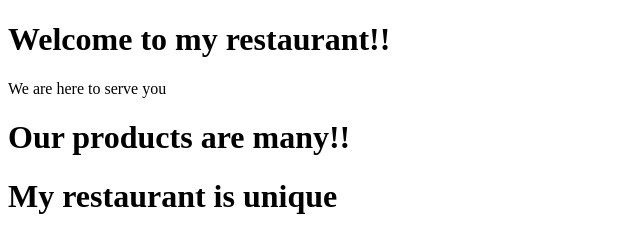
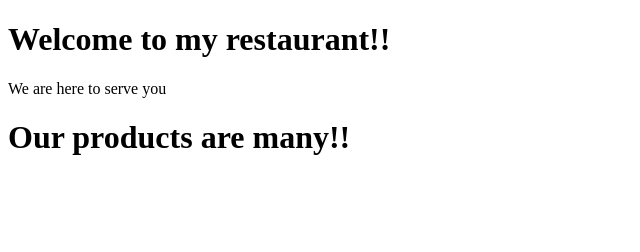
Before and after one commit to Mutoni20/intro-to-software, a plain HTML site: page index.html in a window 1280 px wide. Shown: the whole page, without its empty margins (0-640 px from the left). Drawn offline with Linux system fonts and the light colour scheme.

Commit message:
modify index page

```diff
--- a/index.html
+++ b/index.html
@@ -8,6 +8,5 @@
 <h1>Welcome to my restaurant!!</h1>
 <p>We are here to serve you</p>
 <h1>Our products are many!!</h1>
-<h1>My restaurant is unique</h1>
 </body>
 </html>
```
